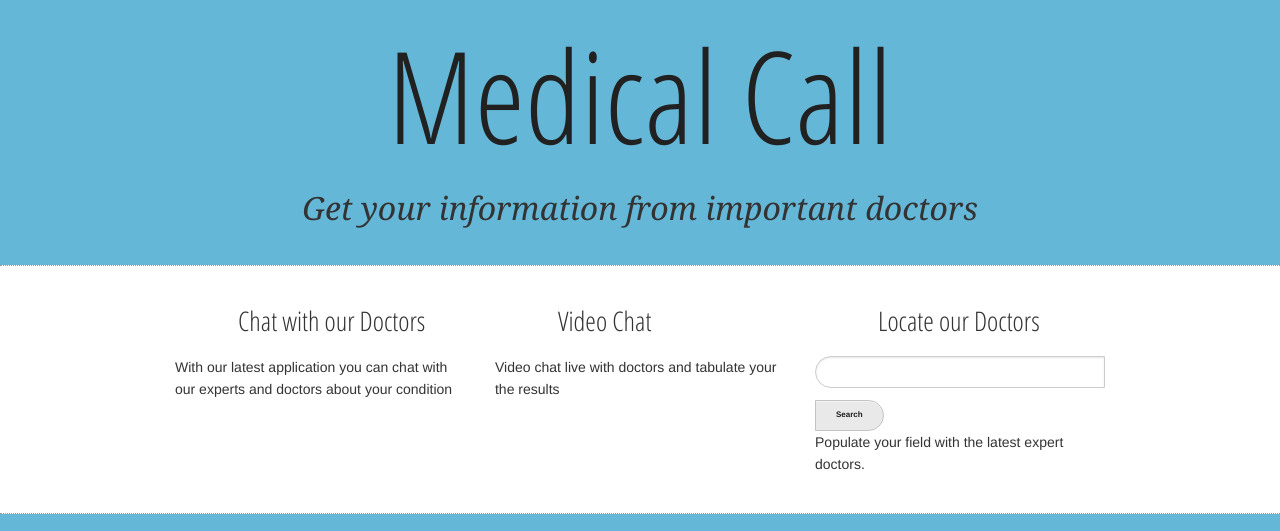
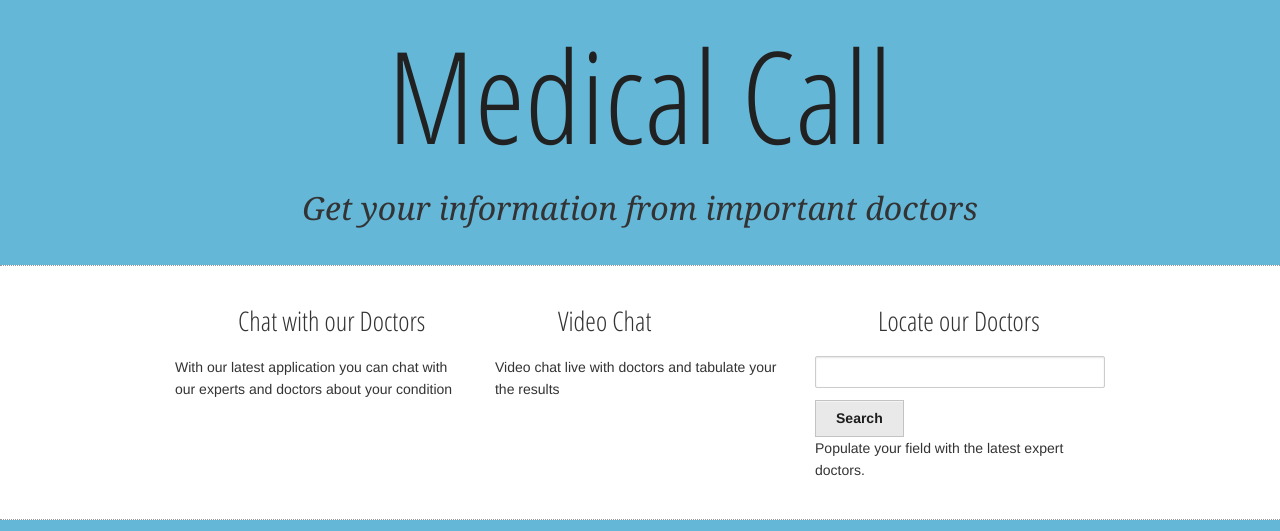
Before and after one commit to janesferr/Project1-MedicalCall, a plain HTML site: page index.html in a window 1280 px wide. Shown: the top 531 px of the page. Drawn offline with nearby package versions, Linux system fonts and the light colour scheme; a script that the page names is missing; a web font is replaced by a local one.

Commit message:
changed the and tested with another api

```diff
--- a/index.html
+++ b/index.html
@@ -208,5 +208,6 @@
     <script src="javascripts/foundation.min.js" type="text/javascript"></script>
     <!-- Initialize JS Plugins -->
      <script src="javascripts/app.js" type="text/javascript"></script>
+     <script src="script.js"></script>
 </body>
 </html>
--- a/stylesheets/main.css
+++ b/stylesheets/main.css
@@ -616,14 +616,3 @@ ul.flyout li a:hover, .nav-bar li ul li a:hover { background: #151515; color: #f
 		display: none;
 	}
 }
-.input-group-rounded {
-	.input-group-field {
-	  border-radius: 5000px 0 0 5000px;
-	  padding-left: 1rem;
-	}
-
-	.input-group-button .button {
-	  border-radius:  0 5000px 5000px 0;
-	  font-size: 0.8rem;
-	}
-  }
```
